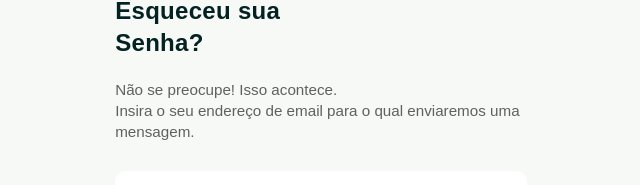
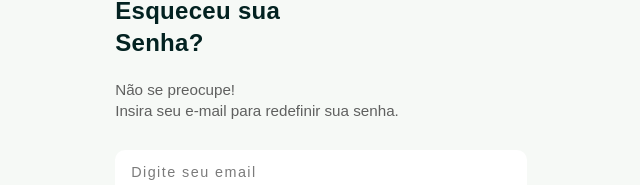
Before and after one commit to plant-ai-app/plant-ai-frontend, a React (Vite) app: page /forgot-password in a window 1280 px wide. Shown: the part 367-552 px from the top of the page, without its empty margins (319-959 px from the left). Built offline with nearby package versions, Linux system fonts and the light colour scheme; no server answers; a web font is replaced by a local one.

Commit message:
♻️ :refactor: Mudança no conteúdo da página.

```diff
--- a/src/components/pages/forgotPassword/ForgotPassword.jsx
+++ b/src/components/pages/forgotPassword/ForgotPassword.jsx
@@ -58,8 +58,7 @@ const ForgotPassword = () => {
                     <div className={styles.texts}>
                     <h1>Esqueceu sua <br/>Senha?</h1>
                     <p>
-                        Não se preocupe! Isso acontece. <br/>
-                        Insira o seu endereço de email para o qual enviaremos uma mensagem.
+                        Não se preocupe! <br/> Insira seu e-mail para redefinir sua senha.
                     </p>
                 </div>
                 <ForgotPwdForm
```
